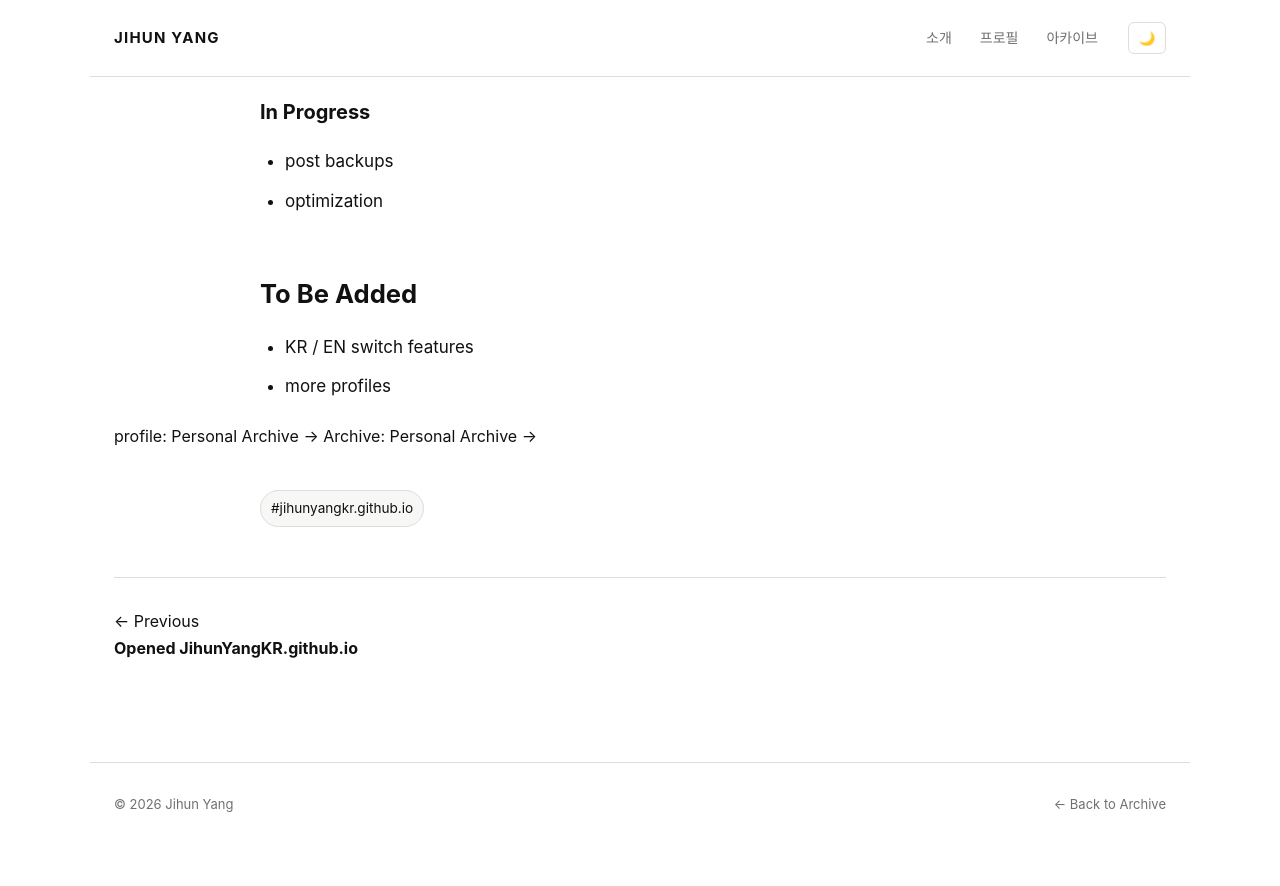
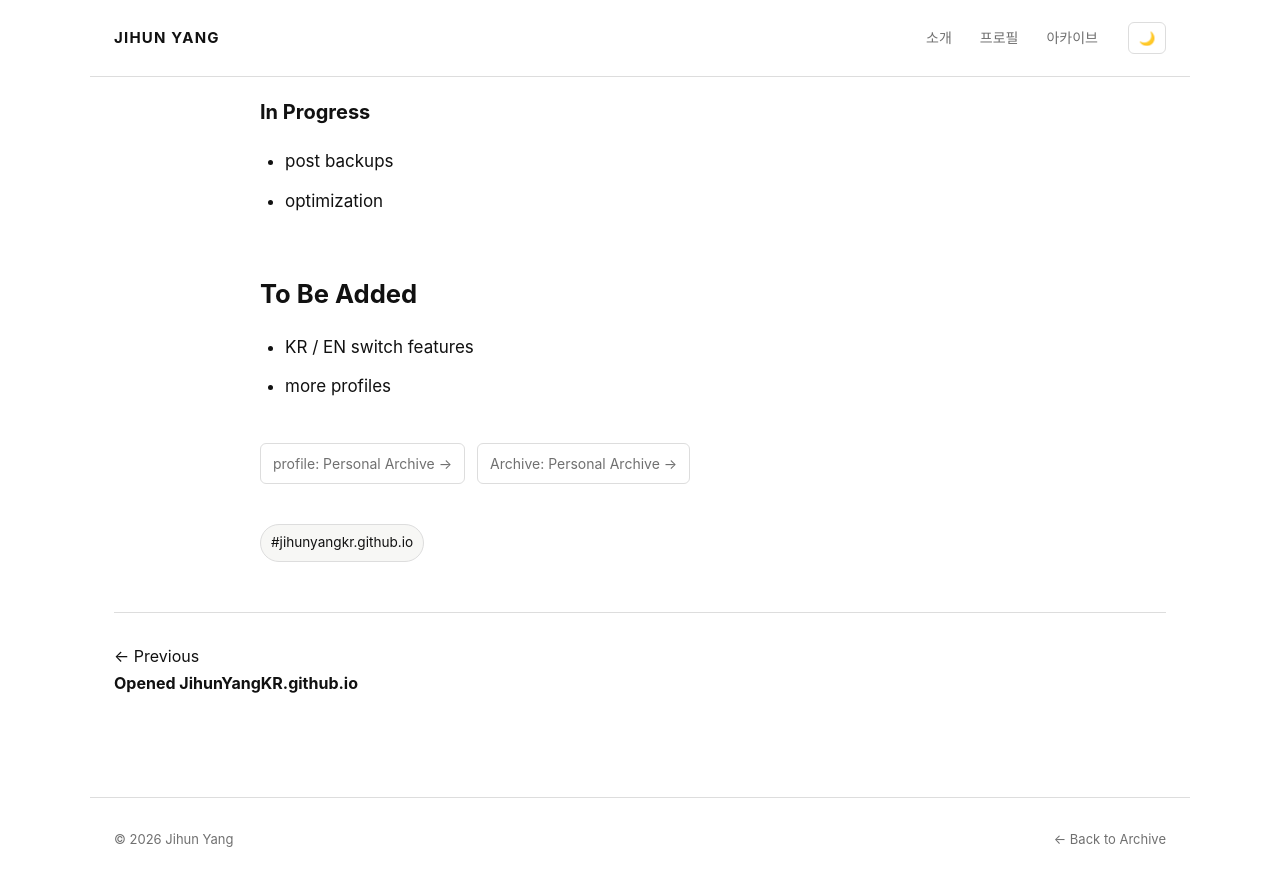
Before and after one commit to JihunYangKR/JihunYangKR.github.io, a Jekyll site: the page built from _posts/2026-09-22-current-work-status-260922.md, in a window 1280 px wide and 900 px high, scrolled down 1319 px. Shown: the top 886 px of the window. Built offline with Jekyll 4.4.1, drawn with Linux system fonts in a browser that asks for light colours; before the commit the page ends 2184 px from its top, so only the background shows below that.

Commit message:
Update style.css

```diff
--- a/css/style.css
+++ b/css/style.css
@@ -481,6 +481,51 @@ footer {
 /* =========================
    Post / Article
    ========================= */
+
+.post-profile-links {
+    max-width: 760px;
+
+    margin: 40px auto 0;
+
+    display: flex;
+    flex-wrap: wrap;
+
+    gap: 12px;
+}
+
+.post-profile-links a {
+    display: inline-block;
+
+    padding: 8px 12px;
+
+    border:
+        1px solid var(--border);
+
+    border-radius:
+        6px;
+
+    color:
+        var(--muted);
+
+    font-size:
+        14px;
+
+    transition:
+        color var(--transition),
+        background var(--transition),
+        border var(--transition);
+}
+
+.post-profile-links a:hover {
+    color:
+        var(--text);
+
+    background:
+        var(--surface);
+
+    border-color:
+        var(--text);
+}
 
 .post-content {
     max-width: 760px;
```
